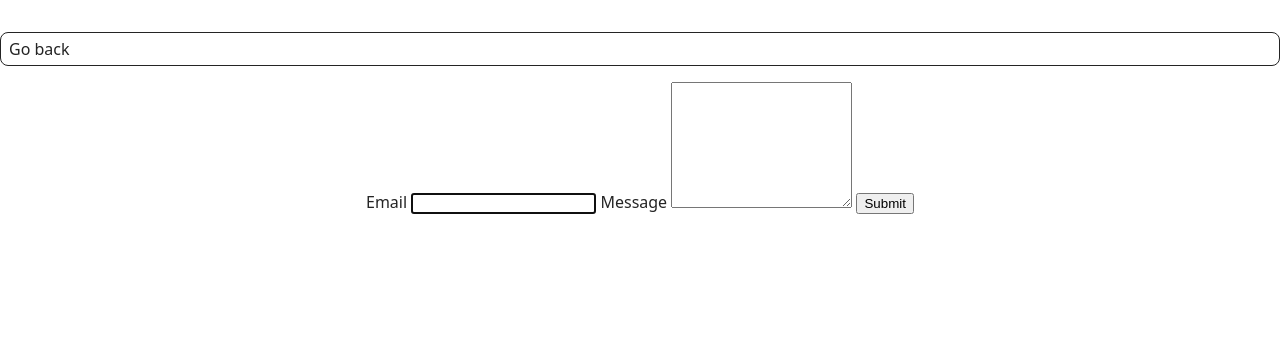
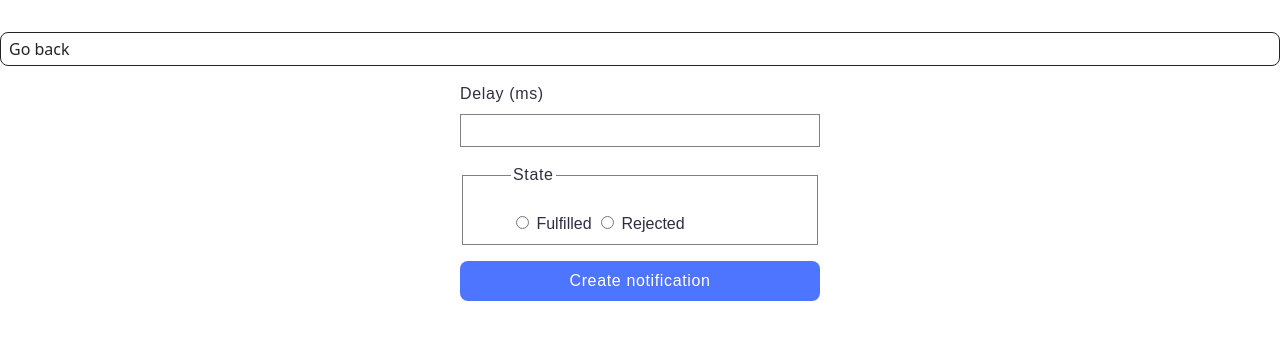
Before and after one commit to AndriiButenko05/goit-js-hw-10, a website built with Vite: page src/2-snackbar.html in a window 1280 px wide. Built offline with nearby package versions, Linux system fonts and the light colour scheme.

Commit message:
FInished second task

```diff
--- a/src/2-snackbar.html
+++ b/src/2-snackbar.html
@@ -7,21 +7,31 @@
     <title>Form</title>
     <link rel="stylesheet" href="./css/styles.css" />
     <link rel="stylesheet" href="./css/back-link.css" />
+    <link rel="stylesheet" href="./css/2-snackbar.css" />
     <script type="module" src="./js/2-snackbar.js"></script>
   </head>
   <body>
     <a class="back-link" href="./index.html">Go back</a>
     <div class="container">
-      <form class="feedback-form" autocomplete="off">
-        <label class="label">
-          Email
-          <input type="email" name="email" autofocus class="label-input" />
+      <form class="form">
+        <label class="delay-label">
+          Delay (ms)
+          <input type="number" name="delay" required />
         </label>
-        <label class="label">
-          Message
-          <textarea name="message" rows="8" class="textarea"></textarea>
-        </label>
-        <button type="submit" class="button">Submit</button>
+
+        <fieldset class="fieldset">
+          <legend>State</legend>
+          <label class="positive-label">
+            <input type="radio" name="state" value="fulfilled" required />
+            Fulfilled
+          </label>
+          <label class="negative-label">
+            <input type="radio" name="state" value="rejected" required />
+            Rejected
+          </label>
+        </fieldset>
+
+        <button type="submit" class="button">Create notification</button>
       </form>
     </div>
   </body>
--- a/src/css/2-snackbar.css
+++ b/src/css/2-snackbar.css
@@ -1,9 +1,9 @@
-.feedback-form {
+.form {
   display: flex;
   flex-direction: column;
-  gap: 8px;
+  gap: 16px;
 }
-.label {
+.delay-label {
   display: flex;
   flex-direction: column;
   gap: 8px;
@@ -14,55 +14,52 @@
   letter-spacing: 0.04em;
   color: #2e2f42;
 }
-.label-input {
+.delay-label input {
+  border: #808080 1px solid;
+  outline: none;
+  padding: 8px 16px;
+  transition: all 0.3s ease;
+}
+.delay-label input:hover {
+  border-color: #000000;
+}
+.fieldset {
+  padding: 24px 48px 8px;
+  border: #808080 1px solid;
+  transition: all 0.3s ease;
+}
+.fieldset:hover {
+  border-color: #000000;
+}
+.fieldset legend {
   font-family: 'Montserrat', sans-serif;
   font-weight: 400;
   font-size: 16px;
   line-height: 150%;
   letter-spacing: 0.04em;
   color: #2e2f42;
-  width: 360px;
-  height: 40px;
-  padding: 8px 16px;
-  outline: none;
-  border: 1px solid #808080;
 }
-.label-input:focus,
-.label-input:active {
-  border: 1px solid #000000;
-}
-.textarea {
+.fieldset label {
   font-family: 'Montserrat', sans-serif;
   font-weight: 400;
   font-size: 16px;
   line-height: 150%;
-  letter-spacing: 0.04em;
   color: #2e2f42;
-  width: 360px;
-  height: 40px;
-  padding: 8px 16px;
-  outline: none;
-  border: 1px solid #808080;
-}
-.textarea:focus,
-.textarea:active {
-  border: 1px solid #000000;
 }
 .button {
-  margin-top: 8px;
+  background: #4e75ff;
   border-radius: 8px;
   padding: 8px 16px;
-  width: 86px;
+  width: 360px;
   height: 40px;
   font-family: 'Montserrat', sans-serif;
   font-weight: 500;
   font-size: 16px;
   line-height: 150%;
   letter-spacing: 0.04em;
-  background: #4e75ff;
   color: #fff;
   border: none;
-  cursor: pointer;
+  transition: all 0.3s ease;
 }
 .button:hover {
   background: #6c8cff;
--- a/src/js/2-snackbar.js
+++ b/src/js/2-snackbar.js
@@ -0,0 +1,48 @@
+import iziToast from 'izitoast';
+import 'izitoast/dist/css/iziToast.min.css';
+
+const form = document.querySelector('.form');
+const delayUser = document.querySelector('input[name="delay"]');
+const notificationTrue = document.querySelector('input[value="fulfilled"]');
+const notificationFalse = document.querySelector('input[value="rejected"]');
+delayUser.addEventListener("keydown", () => {
+    delayUser.style.borderColor = "#4E75FF";
+});
+delayUser.addEventListener("blur", () => {
+    delayUser.style.borderColor = "#808080";
+})
+form.addEventListener(`submit`, event => {
+  event.preventDefault();
+  const promise = new Promise((resolve, reject) => {
+    setTimeout(() => {
+      if (notificationTrue.checked == true && notificationFalse.checked === false) {
+        resolve(
+          iziToast.show({
+            message: `✅Fulfilled promise in ${delayUser.value}ms`,
+            color: 'green',
+            position: 'topRight',
+            messageColor: 'white',
+          })
+        );
+      } else {
+          reject(
+            iziToast.show({
+                message:`❌ Rejected promise in ${delayUser.value}ms`,
+                color: 'red',
+                position: 'topRight',
+                messageColor: 'white',
+              })
+        );
+        }
+        form.reset();
+    }, delayUser.value);
+  });
+  promise
+    .then(value => {
+      console.log(value);
+    })
+    .catch(error => {
+      console.log(error);
+    });
+
+});
```
